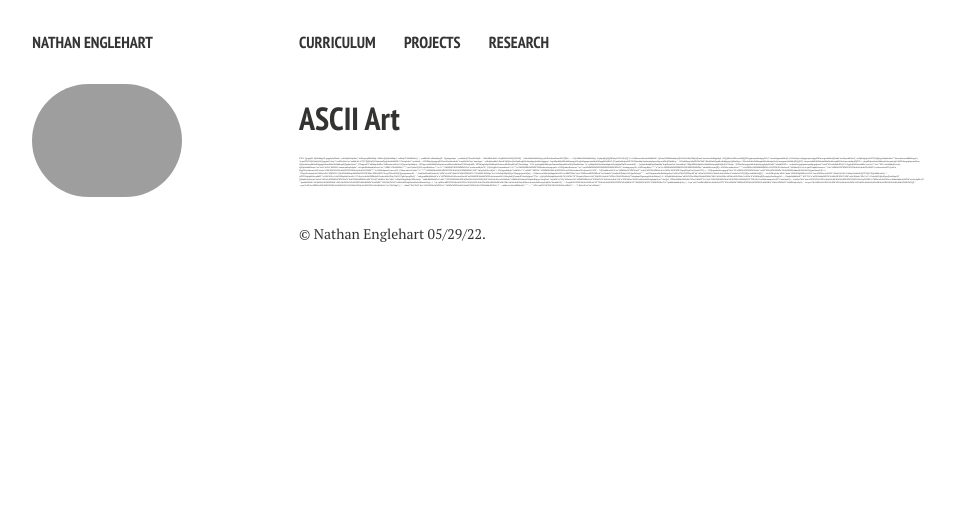
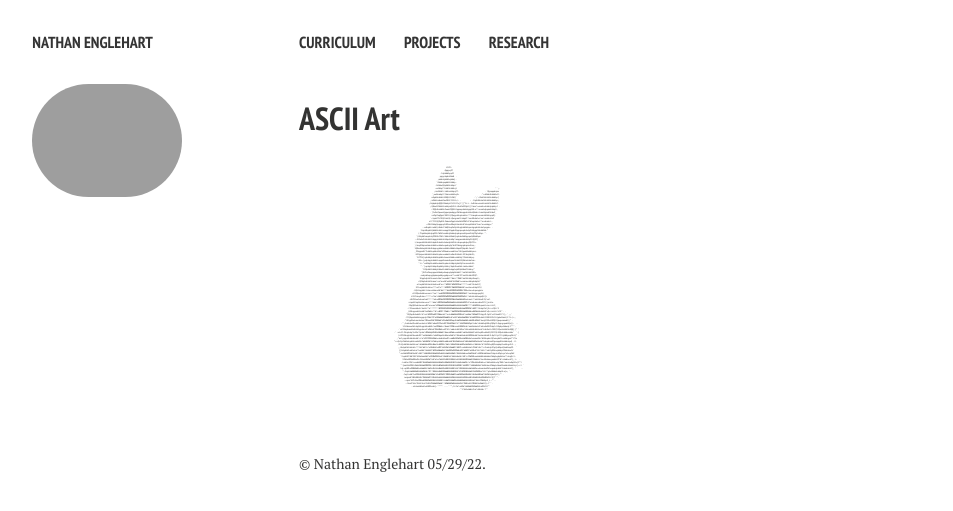
Before and after one commit to nathanenglehart/nathanenglehart.github.io, a Jekyll site: the page built from ascii_art.md, in a window 1280 px wide. Shown: the top 511 px of the page, without its empty margins (21-974 px from the left). Built offline with Jekyll 4.4.1, drawn with Linux system fonts in a browser that asks for light colours; nearby versions of some CDN libraries.

Commit message:
Update ascii_art.md

```diff
--- a/ascii_art.md
+++ b/ascii_art.md
@@ -7,7 +7,7 @@ modified: 2-16-22
 comments: false
 ---
 
-<p style="font-size:2px;">
+<pre style="font-size:2px;">
 
 
 
@@ -87,4 +87,4 @@ comments: false
                                                                                              .-mkho###okho88MhakL{:^^^^'....'^";liZa*oaMW*kWWW#MO#WW&hhaMhO1l^'
                                                                                                       .        .                     .^1*&khoW#a*ha*oMohbr!^'
 
-</p>
+</pre>
```
